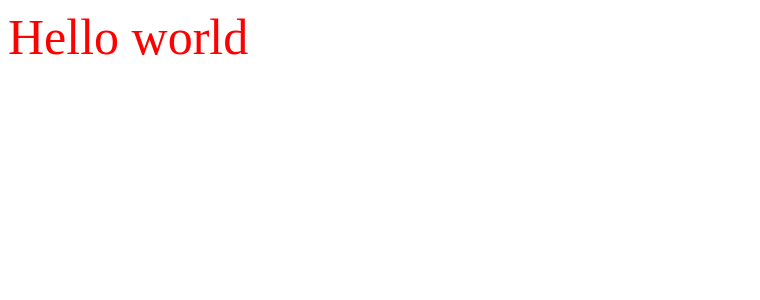
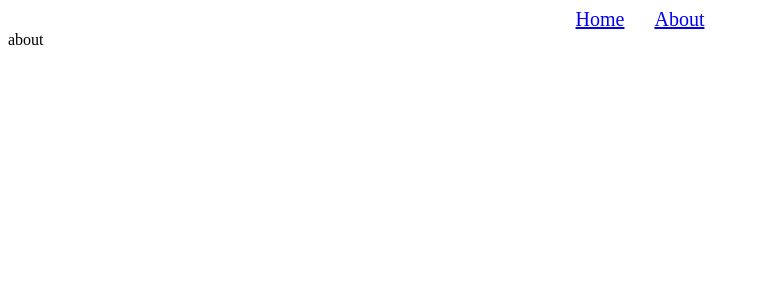
Before and after one commit to pedanmax/react-rss, a React (Vite) app in the folder react/: page /about in a window 1280 px wide. Shown: the top 300 px of the page, without its empty margins (0-760 px from the left). Built offline with nearby package versions, Linux system fonts and the light colour scheme.

Commit message:
feat:add routing on pages

```diff
--- a/react/package.json
+++ b/react/package.json
@@ -29,6 +29,7 @@
     "husky": "^8.0.3",
     "lint-staged": "^13.1.2",
     "prettier": "^2.8.4",
+    "react-router-dom": "^6.9.0",
     "sass": "^1.58.3",
     "typescript": "^4.9.5",
     "vite": "^4.1.0",
--- a/react/src/App.tsx
+++ b/react/src/App.tsx
@@ -1,8 +1,24 @@
+import React from 'react';
+import Header from './components/header/Header';
+import Home from './components/home/Home';
+import About from './components/about/About';
+import NotFound from './components/notFound/NotFound';
+import { Routes, Route } from 'react-router-dom';
 import './App.scss';
-import React from 'react';
 
-function App() {
-  return <div className='App'>Hello world</div>;
+class App extends React.Component {
+  render() {
+    return (
+      <>
+        <Header />
+        <Routes>
+          <Route path='/' element={<Home />}></Route>
+          <Route path='/about' element={<About />}></Route>
+          <Route path='*' element={<NotFound />}></Route>
+        </Routes>
+      </>
+    );
+  }
 }
 
 export default App;
--- /dev/null
+++ b/react/src/components/about/About.tsx
@@ -0,0 +1,10 @@
+import React from 'react';
+import './About.scss';
+
+class About extends React.Component {
+  render() {
+    return <div className='about'>about</div>;
+  }
+}
+
+export default About;
--- /dev/null
+++ b/react/src/components/header/Header.scss
@@ -0,0 +1,9 @@
+.header{
+  font-size: 20px;
+  text-align: center;
+  &__navigation{
+    display: flex;
+    gap: 30px;
+    justify-content: center;
+  }
+}
--- /dev/null
+++ b/react/src/components/header/Header.tsx
@@ -0,0 +1,22 @@
+import React from 'react';
+import { Link } from 'react-router-dom';
+import './Header.scss';
+
+class Header extends React.Component {
+  render() {
+    return (
+      <div className='header'>
+        <nav className='header__navigation'>
+          <Link to='/' className='header__item'>
+            Home
+          </Link>
+          <Link to='/about' className='header__item'>
+            About
+          </Link>
+        </nav>
+      </div>
+    );
+  }
+}
+
+export default Header;
--- /dev/null
+++ b/react/src/components/home/Home.tsx
@@ -0,0 +1,10 @@
+import React from 'react';
+import './Home.scss';
+
+class Home extends React.Component {
+  render() {
+    return <div className='home'>home</div>;
+  }
+}
+
+export default Home;
--- /dev/null
+++ b/react/src/components/notFound/NotFound.tsx
@@ -0,0 +1,10 @@
+import React from 'react';
+import './NotFound.scss';
+
+class NotFound extends React.Component {
+  render() {
+    return <div className='NotFound'>NotFound</div>;
+  }
+}
+
+export default NotFound;
--- a/react/src/main.tsx
+++ b/react/src/main.tsx
@@ -1,10 +1,13 @@
 import React from 'react';
 import ReactDOM from 'react-dom/client';
+import { BrowserRouter } from 'react-router-dom';
 import App from './App';
 import './index.scss';
 
 ReactDOM.createRoot(document.getElementById('root') as HTMLElement).render(
   <React.StrictMode>
-    <App />
+    <BrowserRouter>
+      <App />
+    </BrowserRouter>
   </React.StrictMode>
 );
```
Also changed, not shown: react/src/components/about/About.scss (added), react/src/components/home/Home.scss (added), react/src/components/notFound/NotFound.scss (added), 1 other file (tests, documents, lock files or other folders).
